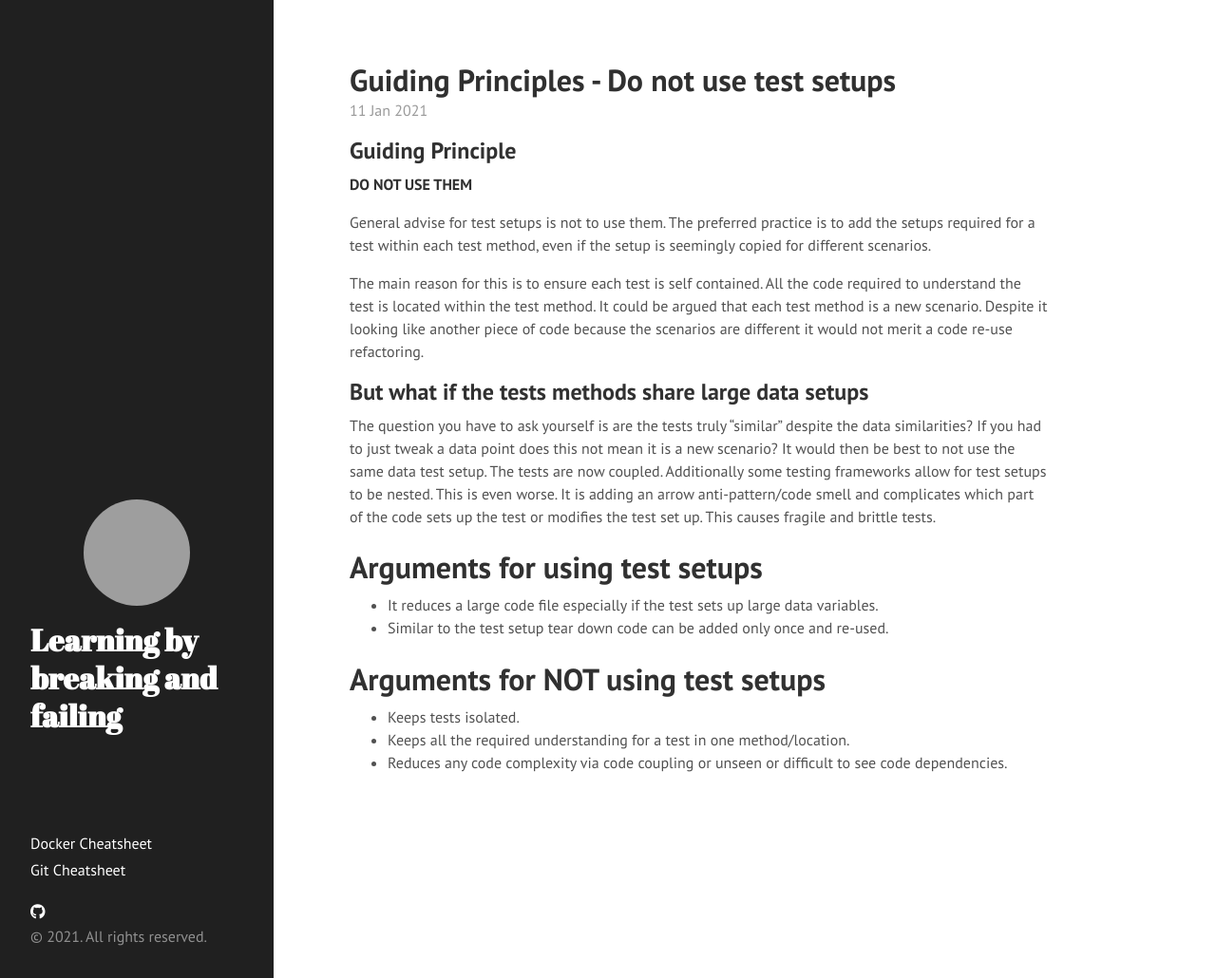
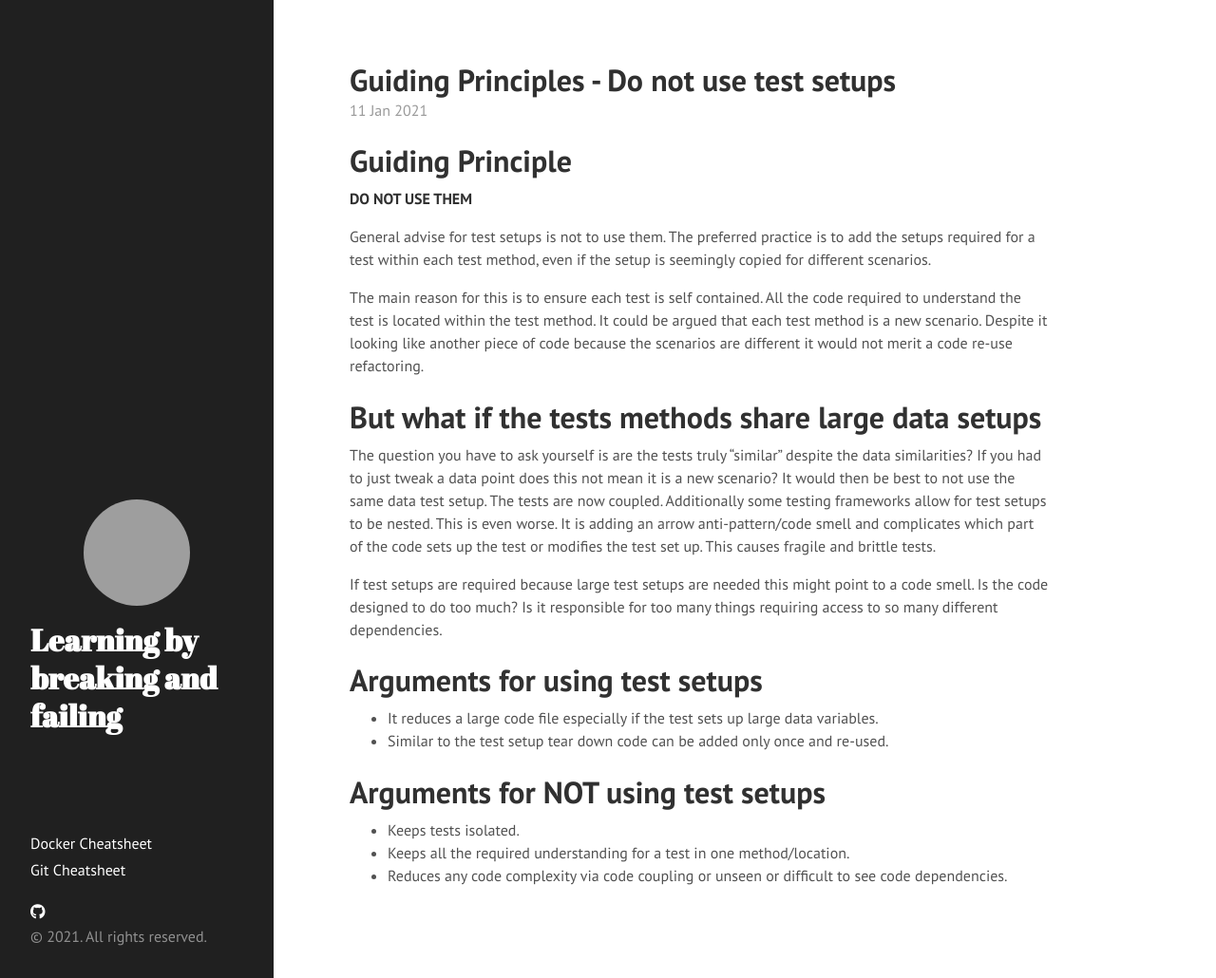
Before and after one commit to slowmonkey/slowmonkey.github.io, a Jekyll site: the page built from _posts/2021-01-11-guiding-principles-test-setups.md, in a window 1280 px wide and 1030 px high. Shown: the whole window at 95% size. Built offline with Jekyll 4.4.1, drawn with Linux system fonts in a browser that asks for light colours; nearby versions of some CDN libraries; grey boxes are pictures that could not be loaded.

Commit message:
Amended test setup large setup arguments

```diff
--- a/_posts/2021-01-11-guiding-principles-test-setups.md
+++ b/_posts/2021-01-11-guiding-principles-test-setups.md
@@ -6,7 +6,7 @@ tags: [guiding-principles]
 excerpt: Guiding principles for test setups in unit testing
 ---
 
-## Guiding Principle
+# Guiding Principle
 
 **DO NOT USE THEM**
 
@@ -14,9 +14,11 @@ General advise for test setups is not to use them. The preferred practice is to
 
 The main reason for this is to ensure each test is self contained. All the code required to understand the test is located within the test method. It could be argued that each test method is a new scenario. Despite it looking like another piece of code because the scenarios are different it would not merit a code re-use refactoring.
 
-## But what if the tests methods share large data setups
+# But what if the tests methods share large data setups
 
 The question you have to ask yourself is are the tests truly "similar" despite the data similarities? If you had to just tweak a data point does this not mean it is a new scenario? It would then be best to not use the same data test setup. The tests are now coupled. Additionally some testing frameworks allow for test setups to be nested. This is even worse. It is adding an arrow anti-pattern/code smell and complicates which part of the code sets up the test or modifies the test set up. This causes fragile and brittle tests.
+
+If test setups are required because large test setups are needed this might point to a code smell. Is the code designed to do too much? Is it responsible for too many things requiring access to so many different dependencies.
 
 # Arguments for using test setups
 - It reduces a large code file especially if the test sets up large data variables.
```
